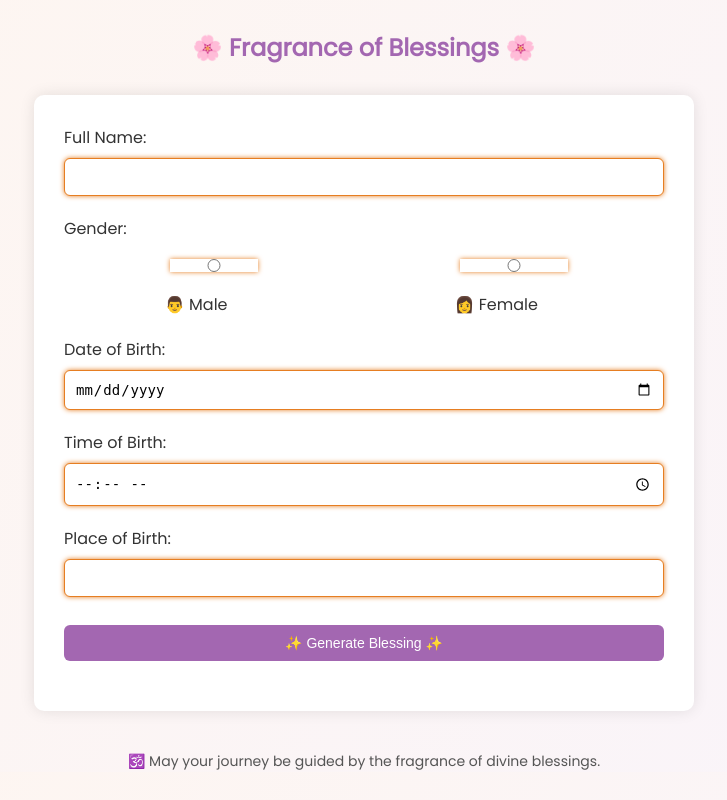
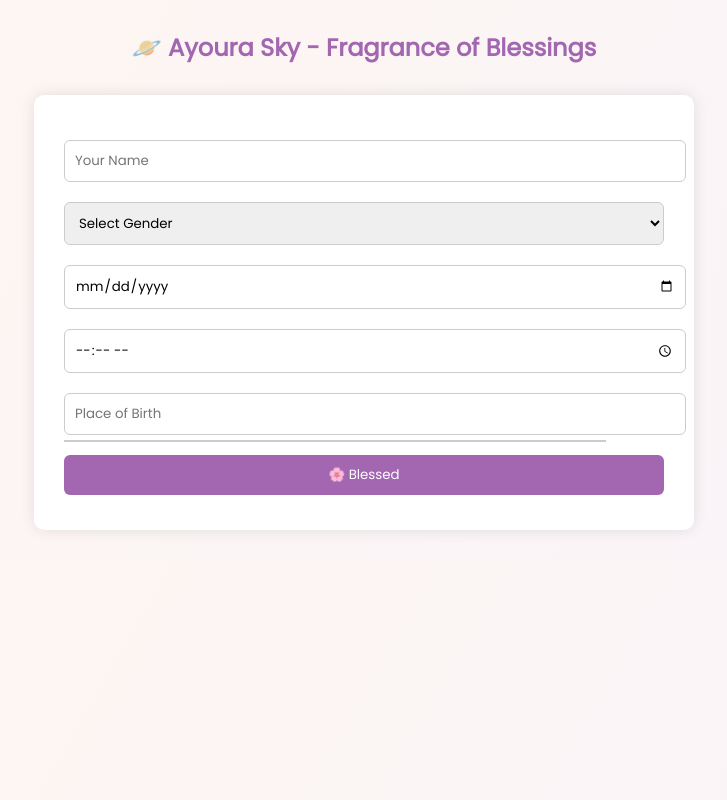
Before and after one commit to Atypunj/ayoura-render, a Flask app: page / in a window 1280 px wide. Shown: the whole page, without its empty margins (276-1003 px from the left). Run offline with Flask 2, Linux system fonts and the light colour scheme.

Commit message:
Update blessings.html

```diff
--- a/templates/blessings.html
+++ b/templates/blessings.html
@@ -1,6 +1,7 @@
 <!DOCTYPE html>
-<html>
+<html lang="en">
 <head>
+    <meta charset="UTF-8">
     <title>Ayoura Sky - Divine Blessings</title>
     <link href="https://fonts.googleapis.com/css2?family=Poppins&display=swap" rel="stylesheet">
     <style>
@@ -23,131 +24,124 @@
             max-width: 600px;
             margin: 30px auto;
             box-shadow: 0 0 15px rgba(0,0,0,0.1);
-            animation: fadeIn 1.2s ease-out;
-            position: relative;
-            z-index: 2;
         }
         input, select, button {
+            font-family: 'Poppins', sans-serif;
             width: 100%;
             padding: 10px;
-            margin-top: 8px;
-            margin-bottom: 20px;
+            margin-top: 15px;
+            margin-bottom: 5px;
             border: 1px solid #ccc;
             border-radius: 6px;
-            box-sizing: border-box;
-            font-size: 14px;
-        }
-        input:invalid {
-            border: 1px solid #e67e22;
-            box-shadow: 0 0 5px #e67e22;
-        }
-        .gender-group {
-            display: flex;
-            justify-content: space-around;
-            align-items: center;
-            margin-top: 10px;
-            margin-bottom: 20px;
-        }
-        .gender-group label {
-            font-size: 16px;
         }
         button {
             background-color: #a367b1;
             color: white;
             border: none;
             cursor: pointer;
+            transition: background 0.3s ease;
         }
         button:hover {
-            background-color: #8a54a0;
+            background-color: #8e4fa2;
         }
-        footer {
-            text-align: center;
-            margin-top: 40px;
-            color: #555;
-            font-size: 14px;
+        #suggestions {
+            list-style: none;
+            padding-left: 0;
+            max-height: 150px;
+            overflow-y: auto;
+            border: 1px solid #ccc;
+            margin-top: 0;
+            margin-bottom: 15px;
+            position: absolute;
+            background: white;
+            width: calc(100% - 60px);
+            z-index: 1000;
         }
-        @media (max-width: 600px) {
-            form {
-                padding: 20px;
-                margin: 20px;
+        #suggestions li {
+            padding: 8px;
+            cursor: pointer;
         }
-        }
-        @keyframes fadeIn {
-            from { opacity: 0; transform: translateY(30px); }
-            to { opacity: 1; transform: translateY(0); }
+        #suggestions li:hover {
+            background-color: #eee;
         }
     </style>
 </head>
 <body>
-    <h2>🌸 Fragrance of Blessings 🌸</h2>
+
+<h2>🪐 Ayoura Sky - Fragrance of Blessings</h2>
+
+<form method="POST">
+    <input type="text" name="name" placeholder="Your Name" required>
+
+    <select name="gender" required>
+        <option value="">Select Gender</option>
+        <option value="Male">Male</option>
+        <option value="Female">Female</option>
+    </select>
+
+    <input type="date" name="dob" placeholder="Date of Birth" required>
+    <input type="time" name="tob" placeholder="Time of Birth" required>
+
+    <div style="position: relative;">
+        <input type="text" id="pob" name="pob" placeholder="Place of Birth" oninput="searchCity()" autocomplete="off" required>
+        <ul id="suggestions"></ul>
+    </div>
+
+    <button type="submit">🌸 Blessed</button>
+</form>
 
 {% if result %}
+<div style="max-width: 600px; margin: 20px auto; background: #fff; padding: 20px; border-radius: 10px;">
+    <h3>🌟 Blessings Summary</h3>
     {% if result.error %}
         <p style="color:red;">{{ result.error }}</p>
     {% else %}
         <p><strong>Name:</strong> {{ result.name }}</p>
         <p><strong>Gender:</strong> {{ result.gender }}</p>
-            <p><strong>Place of Birth:</strong> {{ result.place }}</p>
         <p><strong>Moon Sign (Rashi):</strong> {{ result.moon_sign }}</p>
         <p><strong>Ascendant (Lagna):</strong> {{ result.ascendant }}</p>
         <p><strong>Nakshatra:</strong> {{ result.nakshatra }}</p>
         <p><strong>Mahadasha Lord:</strong> {{ result.mahadasha }}</p>
+        <p><strong>Place of Birth:</strong> {{ result.place }}</p>
     {% endif %}
-        <div style="text-align: center;"><a href="/">🔁 Go Back</a></div>
-    {% else %}
-        <form method="POST" action="/">
-            <label for="name">Full Name:</label>
-            <input type="text" name="name" id="name" pattern="[A-Za-z]+" title="Only letters allowed. No spaces or special characters." required>
-
-            <label>Gender:</label>
-            <div class="gender-group">
-                <label><input type="radio" name="gender" value="Male" required> 👨 Male</label>
-                <label><input type="radio" name="gender" value="Female" required> 👩 Female</label>
 </div>
-
-            <label>Date of Birth:</label>
-            <input type="date" name="dob" required>
-
-            <label>Time of Birth:</label>
-            <input type="time" name="tob" step="60" required>
-
-            <label>Place of Birth:</label>
-            <input type="text" name="pob" id="pob" list="place-options" required autocomplete="off">
-            <datalist id="place-options"></datalist>
-
-            <button type="submit">✨ Generate Blessing ✨</button>
-        </form>
 {% endif %}
 
-    <footer>
-        🕉️ May your journey be guided by the fragrance of divine blessings.
-    </footer>
+<script>
+function searchCity() {
+    const input = document.getElementById("pob");
+    const query = input.value.trim();
+    const suggestions = document.getElementById("suggestions");
+    suggestions.innerHTML = "";
 
-    <script>
-        document.addEventListener('DOMContentLoaded', () => {
-            const placeInput = document.getElementById('pob');
-            const datalist = document.getElementById('place-options');
-            let debounce;
-
-            placeInput.addEventListener('input', function () {
-                clearTimeout(debounce);
-                const query = this.value;
     if (query.length < 3) return;
 
-                debounce = setTimeout(() => {
-                    fetch(`https://nominatim.openstreetmap.org/search?format=json&limit=5&countrycodes=in&q=${query}`)
-                        .then(response => response.json())
+    const url = `https://photon.komoot.io/api/?q=${encodeURIComponent(query)}&lat=22.5937&lon=78.9629`;
+
+    fetch(url)
+        .then(res => res.json())
         .then(data => {
-                            datalist.innerHTML = '';
-                            data.forEach(place => {
-                                const option = document.createElement('option');
-                                option.value = place.display_name;
-                                datalist.appendChild(option);
+            data.features.forEach(place => {
+                const props = place.properties;
+                if (props.country !== "India") return;
+
+                const name = props.name || "";
+                const state = props.state || "";
+                const country = props.country || "";
+                const fullPlace = `${name}, ${state}, ${country}`;
+
+                const li = document.createElement("li");
+                li.textContent = fullPlace;
+                li.onclick = () => {
+                    input.value = fullPlace;
+                    suggestions.innerHTML = "";
+                };
+                suggestions.appendChild(li);
             });
-                        });
-                }, 300);
-            });
-        });
+        })
+        .catch(error => console.error("Photon error:", error));
+}
 </script>
+
 </body>
 </html>
```
Lines whose indentation alone changed are shown as unchanged.
